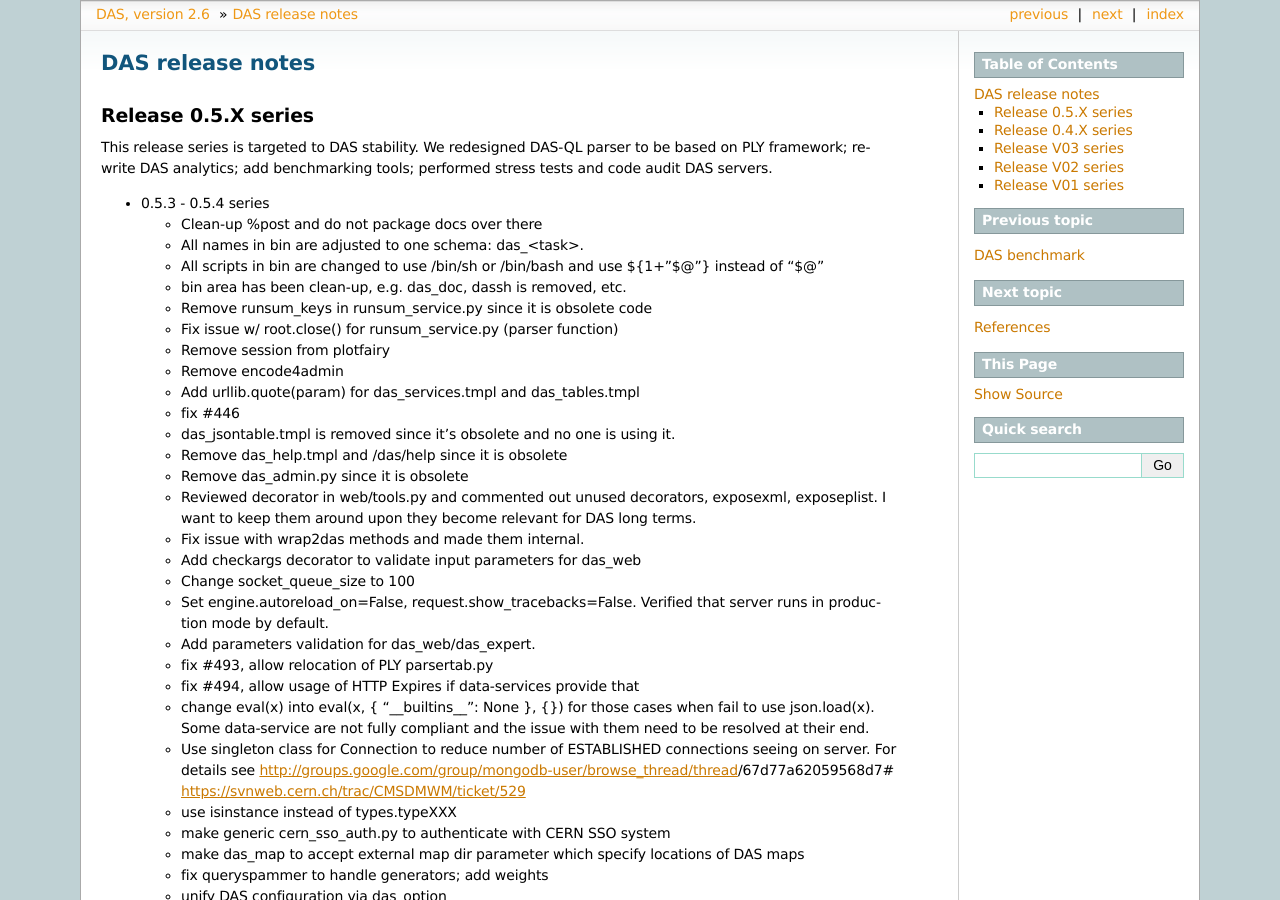
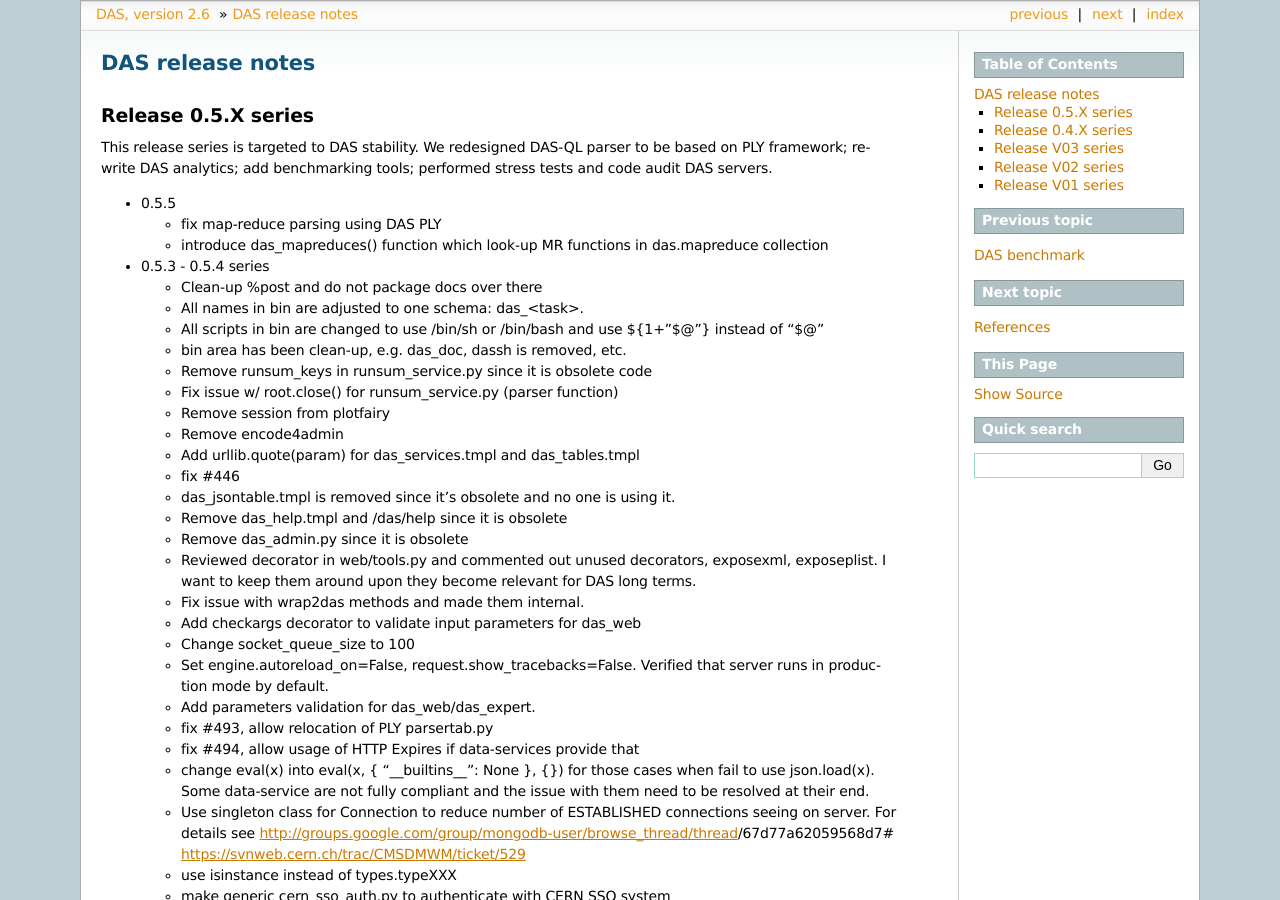
Before and after one commit to dmwm/DAS, a Sphinx documentation site: the page built from doc/sphinx/changelog.rst, in a window 1280 px wide and 900 px high. Built offline with Sphinx 7.4.7, drawn with Linux system fonts in a browser that asks for light colours; the version number is read from the project's files by our own code.

Commit message:
Update
git-svn-id: svn+ssh://svn.cern.ch/reps/CMSDMWM/DAS/trunk@10733 4525493e-7705-40b1-a816-d608a930855b

```diff
--- a/doc/sphinx/changelog.rst
+++ b/doc/sphinx/changelog.rst
@@ -6,6 +6,12 @@ Release 0.5.X series
 This release series is targeted to DAS stability. We redesigned DAS-QL
 parser to be based on PLY framework; re-write DAS analytics; add benchmarking tools;
 performed stress tests and code audit DAS servers.
+
+- 0.5.5
+
+  - fix map-reduce parsing using DAS PLY
+  - introduce das_mapreduces() function which look-up MR functions in das.mapreduce
+    collection
 
 - 0.5.3 - 0.5.4 series
 
```
